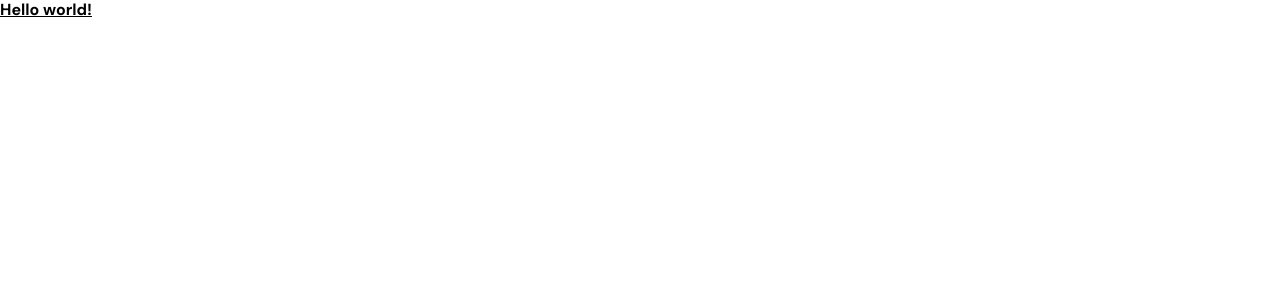
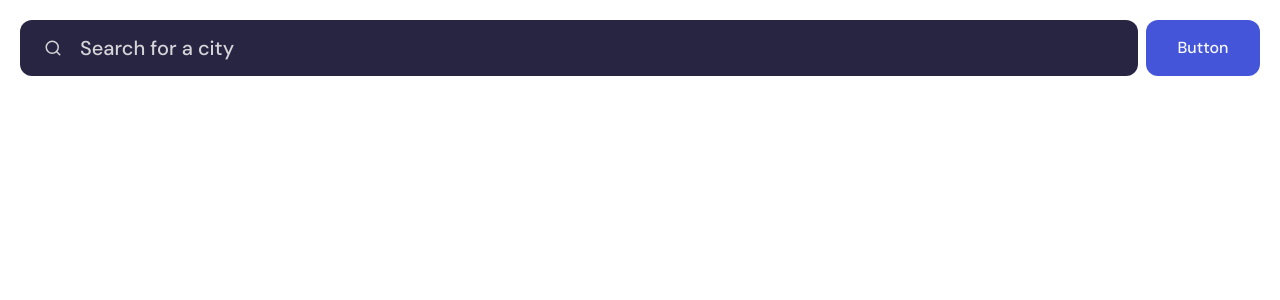
Before and after one commit to SouleymaneSy7/FEM-30-weather-app-hackaton, a Next.js app: page / in a window 1280 px wide. Shown: the top 300 px of the page. Built offline with nearby package versions, Linux system fonts and the light colour scheme.

Commit message:
chore: update components

```diff
--- a/src/app/page.tsx
+++ b/src/app/page.tsx
@@ -1,3 +1,11 @@
+import { Button } from "@/components/ui/button";
+import { Input } from "@/components/ui/input";
+import { Search } from "lucide-react";
 export default function Home() {
-  return <h1 className="text-5xl font-bold underline">Hello world!</h1>;
+  return (
+    <div className="m-5 flex flex-row  items-center gap-2 md:flex-row">
+      <Input placeholder="Search for a city" icon={Search} />
+      <Button>Button</Button>
+    </div>
+  );
 }
```
